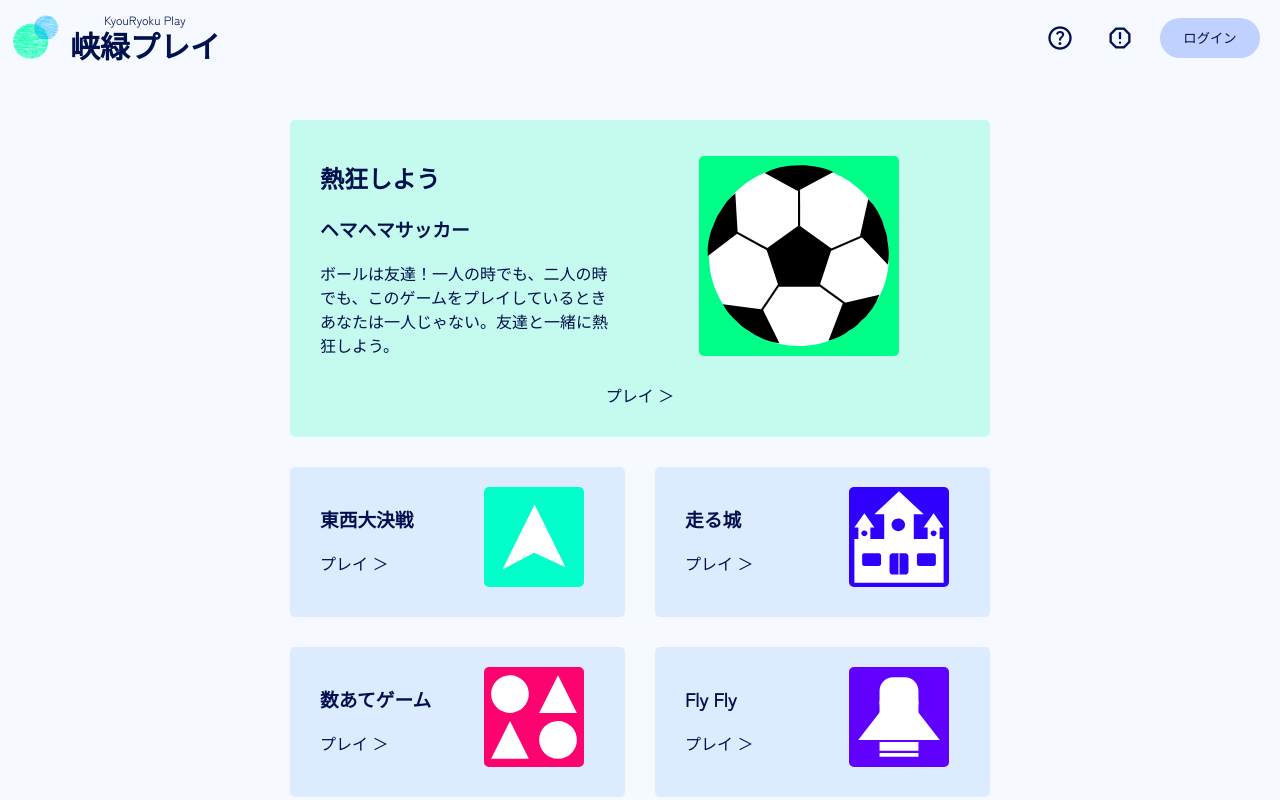
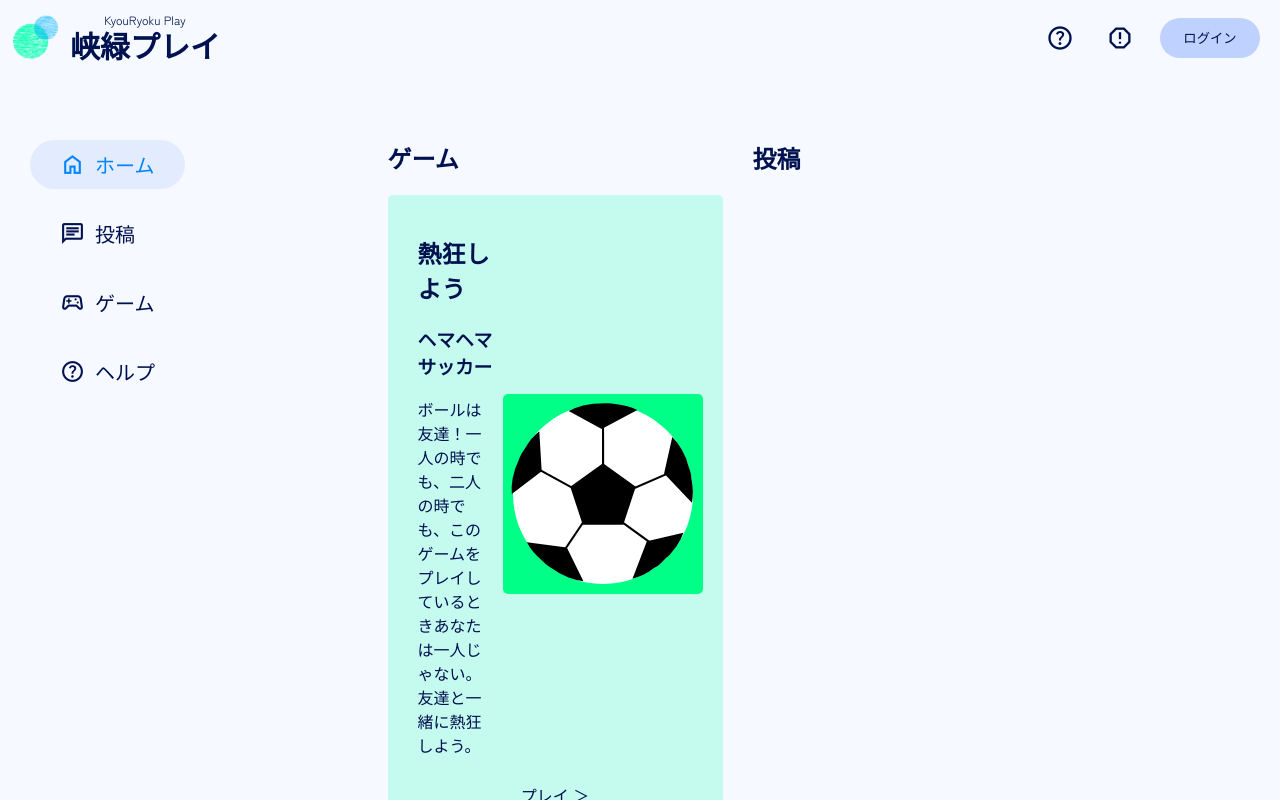
Before and after one commit to goshieta/kyouryoku-play, a Next.js app: page / in a window 1280 px wide. Shown: the top 800 px of the page. Built offline with nearby package versions, Linux system fonts and the light colour scheme; no server answers.

Commit message:
メニューを作成

```diff
--- a/components/layouts/layout.tsx
+++ b/components/layouts/layout.tsx
@@ -1,13 +1,17 @@
 import Footer from "@/components/Footer";
 import Header from "@/components/header/Header";
 import { ReactNode } from "react";
+import Menu from "../top/menu";
 
 export default function Layout({ children }: { children: ReactNode }) {
   return (
     <div id="rootParent">
       <div id="noneFooterContent">
         <Header></Header>
-        <div id="contentArea">{children}</div>
+        <div id="contentArea">
+          <Menu />
+          {children}
+        </div>
       </div>
       <Footer></Footer>
     </div>
--- /dev/null
+++ b/components/top/menu.tsx
@@ -0,0 +1,30 @@
+import Link from "next/link";
+import styles from "@/styles/page.module.css";
+import { useRouter } from "next/router";
+
+export default function Menu() {
+  const menuList = [
+    { href: "/", icon: "home", title: "ホーム" },
+    { href: "/world", icon: "chat", title: "投稿" },
+    { href: "/games", icon: "sports_esports", title: "ゲーム" },
+    { href: "/additional/about", icon: "help", title: "ヘルプ" },
+  ];
+
+  const root = useRouter();
+  console.log(root.asPath);
+
+  return (
+    <div id={styles.menu}>
+      {menuList.map((oneElem) => (
+        <Link
+          href={oneElem.href}
+          key={oneElem.title}
+          className={root.asPath === oneElem.href ? styles.active_link : ""}
+        >
+          <span className="material-symbols-outlined">{oneElem.icon}</span>
+          {oneElem.title}
+        </Link>
+      ))}
+    </div>
+  );
+}
--- /dev/null
+++ b/pages/games/index.tsx
@@ -0,0 +1,5 @@
+import Menu from "@/components/top/menu";
+
+export default function GameTop() {
+  return <div></div>;
+}
--- a/pages/index.tsx
+++ b/pages/index.tsx
@@ -1,11 +1,10 @@
 import Head from "next/head";
 import styles from "../styles/page.module.css";
 import GameTile from "@/components/GameTile";
-import Link from "next/link";
 
 export default function Home() {
   return (
-    <div>
+    <>
       <Head>
         <title>峡緑プレイ | KyouRyoku Play</title>
         <meta
@@ -13,7 +12,9 @@ export default function Home() {
           content="使いやすく、シンプル、現実世界を重視した新世代のゲームサイト「峡緑プレイ」へようこそ。このサイトでは軽いボードゲームを中心に、様々なゲームを楽しめます。"
         />
       </Head>
-      <div id={styles.gridGameArea}>
+      <div id={styles.gridArea}>
+        <div id={styles.gameArea}>
+          <h2>ゲーム</h2>
           <GameTile size="big" gameCode="soccer"></GameTile>
           <GameTile size="small" gameCode="westeastbuttle"></GameTile>
           <GameTile size="small" gameCode="castlerun"></GameTile>
@@ -22,6 +23,10 @@ export default function Home() {
           <GameTile gameCode="flash" size="small"></GameTile>
           <GameTile size="small" gameCode="othello"></GameTile>
         </div>
+        <div id={styles.postArea}>
+          <h2>投稿</h2>
         </div>
+      </div>
+    </>
   );
 }
--- a/styles/globals.css
+++ b/styles/globals.css
@@ -102,6 +102,8 @@ body {
 #contentArea {
   margin: 0 10px;
   padding-top: 100px;
+  display: flex;
+  position: relative;
 }
 
 /*オブジェクトの基礎的なUI*/
--- a/styles/page.module.css
+++ b/styles/page.module.css
@@ -1,4 +1,45 @@
-#gridGameArea {
+/*メニュー*/
+#menu {
+  padding: 20px;
+  width: fit-content;
+  position: sticky;
+  top: 100px;
+  left: 0px;
+  height: fit-content;
+}
+#menu a {
+  display: block;
+  font-size: 20px;
+  text-decoration: none;
+  display: flex;
+  align-items: center;
+  gap: 10px;
+  margin: 20px 0;
+  padding: 10px 30px;
+  border-radius: 9999px;
+  transition: background-color 0.2s;
+  transition: color 0.2s;
+}
+#menu a span {
+  font-size: 25px;
+  transition: color 0.2s;
+}
+#menu a:hover {
+  color: var(--link-color);
+}
+#menu a:hover span {
+  color: var(--link-color);
+}
+.active_link {
+  color: var(--link-color);
+  background-color: var(--special-bg);
+}
+.active_link span {
+  color: var(--link-color);
+}
+
+/*コンテンツ一覧*/
+#gridArea {
   display: grid;
   max-width: 700px;
   margin: 20px auto;
```
Lines whose indentation alone changed are shown as unchanged.
